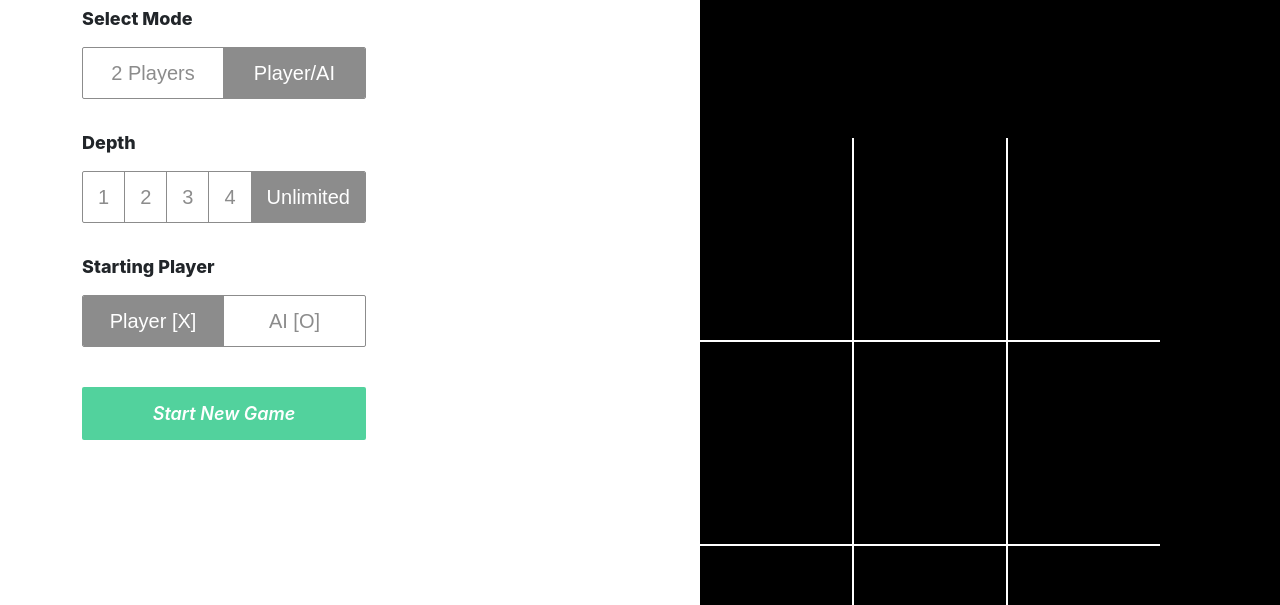
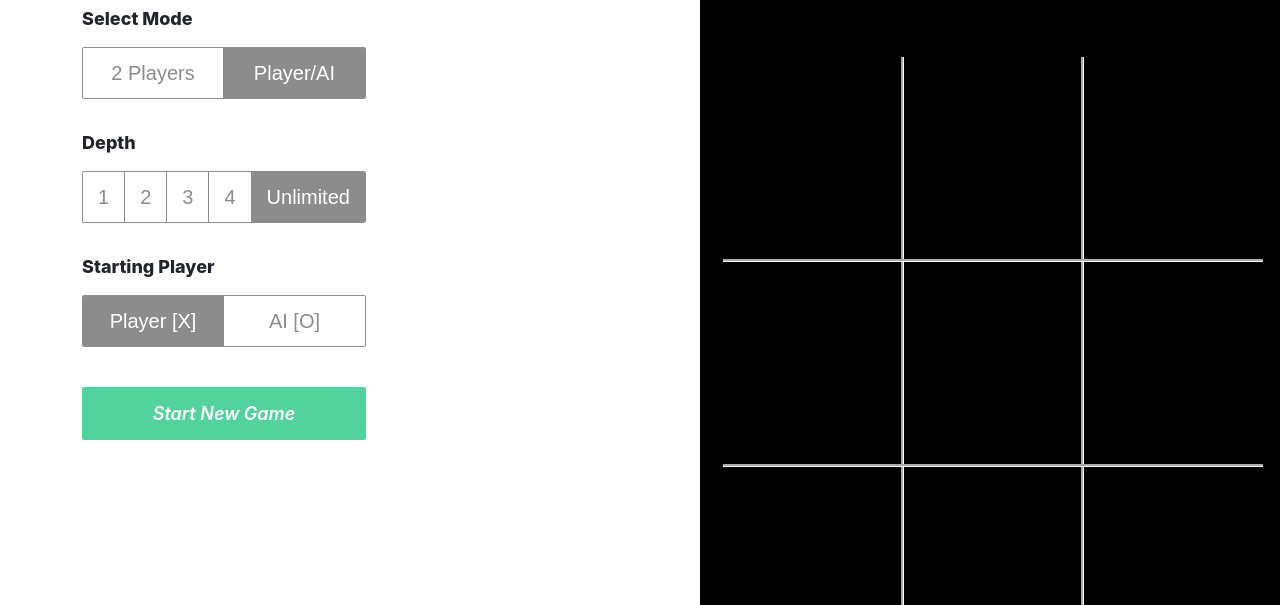
Before and after one commit to parasgoyal12/msftMarsProj, a plain HTML site: page index.html in a window 1280 px wide. Shown: the part 195-800 px from the top of the page. Drawn offline with nearby package versions, Linux system fonts and the light colour scheme.

Commit message:
board adjusted

```diff
--- a/style.css
+++ b/style.css
@@ -1,7 +1,8 @@
 td {
-	border:  2px solid #fff;
-	height:  100px;
-	width:  100px;
+	border:  3px solid #fff;
+  border-style: groove;
+/* 	height:  100px;
+	width:  100px; */
 	text-align:  center;
 	vertical-align:  middle;
 	font-family:  "Comic Sans MS", cursive, sans-serif;
@@ -27,8 +28,8 @@ table tr td:last-child {
 }
 
 .cell{
-  width: 165px;
-  height: 165px;
+  width: 180px;
+  height: 150px;
   margin: 10px;
   font-size: 100px;
   font-family: 'Permanent Marker', cursive;
@@ -42,14 +43,22 @@ table tr td:last-child {
 }
 
 table {
-  width: 460px;
+/*   width: 460px;
   height: 460px;
   float: left;
   position: relative;
   margin-top: 200px;
   display: flex;
   align-items: center;
+  justify-content: center; */
+
+  margin-top: 60px;
+  min-height: 100%;
+  min-height: 100vh;
+  display: flex;
+  background-color: black;
   justify-content: center;
+  margin-left: 5px;
 }
 
 .message {
```
